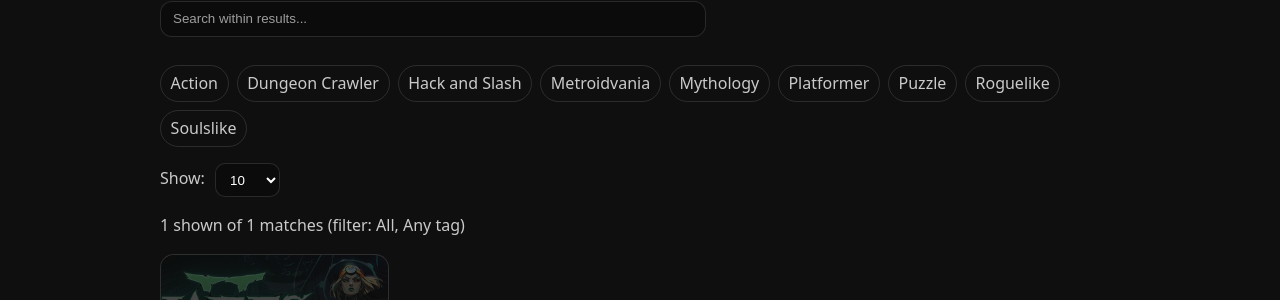
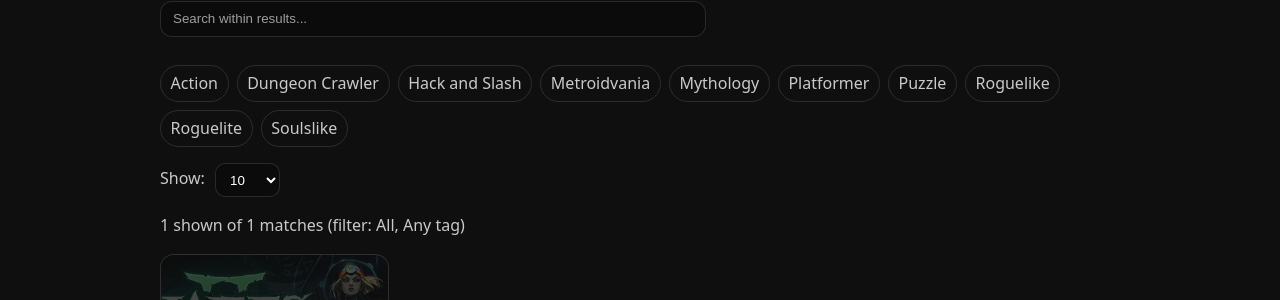
Before and after one commit to GaryAsher/challenge-run-site, a Jekyll site: the page built from games/index.html, in a window 1280 px wide. Shown: the part 326-626 px from the top of the page. Built offline with Jekyll 4.4.1, drawn with Linux system fonts in a browser that asks for light colours.

Commit message:
Update tags.yml

```diff
--- a/_data/tags.yml
+++ b/_data/tags.yml
@@ -51,6 +51,8 @@ puzzle:
 # R
 roguelike:
   label: Roguelike
+roguelite:
+  label: Roguelite
 
 # S
 soulslike:
```
